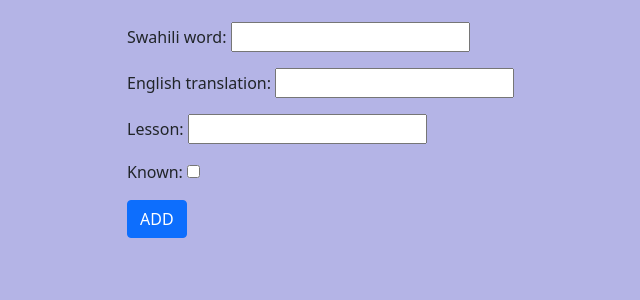
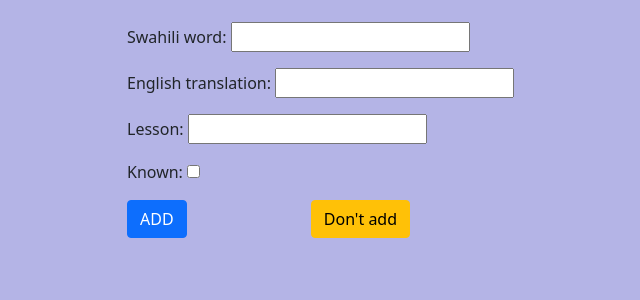
Before and after one commit to Qasper1974/swahili-english-vocab-tool, a Django app: page /create_word/ in a window 1280 px wide. Shown: the part 188-488 px from the top of the page, without its empty margins (335-975 px from the left). Run offline with Django 3.2, Linux system fonts and the light colour scheme.

Commit message:
finish add words page

```diff
--- a/app/templates/vocab_form.html
+++ b/app/templates/add.html
@@ -17,6 +17,7 @@
                 {% csrf_token %}
                 {{form.as_p}}
                 <input class="btn btn-primary" type="submit" value="ADD">
+                <a class="btn btn-warning" style="margin-left: 120px;" href="{% url 'ste' %}">Don't add </a>
                  </form>
         </div>
     </div>
--- a/app/vocab/views.py
+++ b/app/vocab/views.py
@@ -75,7 +75,7 @@ def create_word(request):
             form.save()
             # return redirect('home.html')
     context = { 'form' : form}
-    return render(request, 'vocab_form.html', context)
+    return render(request, 'add.html', context)
 
 def update_word(request, pk):
     word = Vocabulary.objects.get(id=pk)
```
